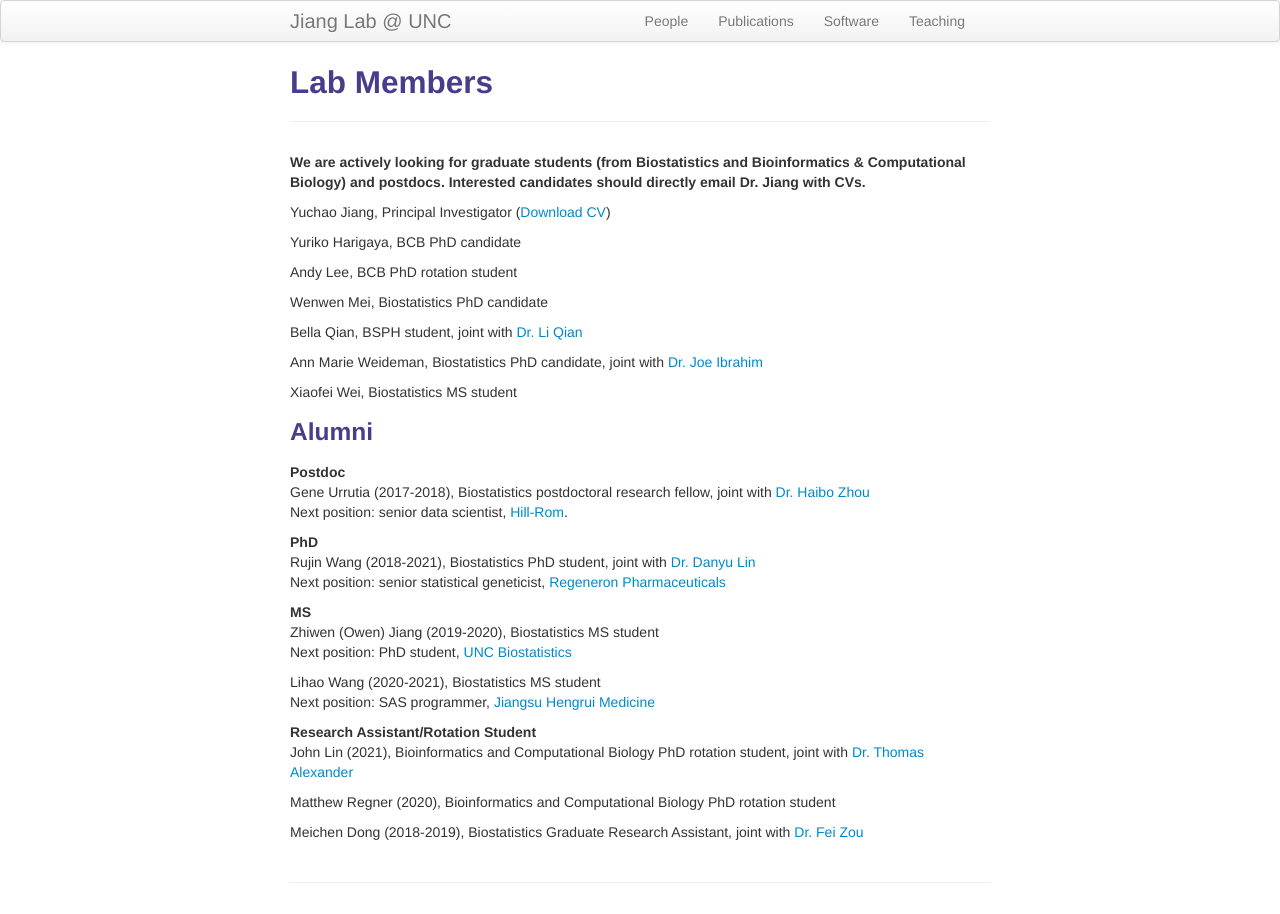
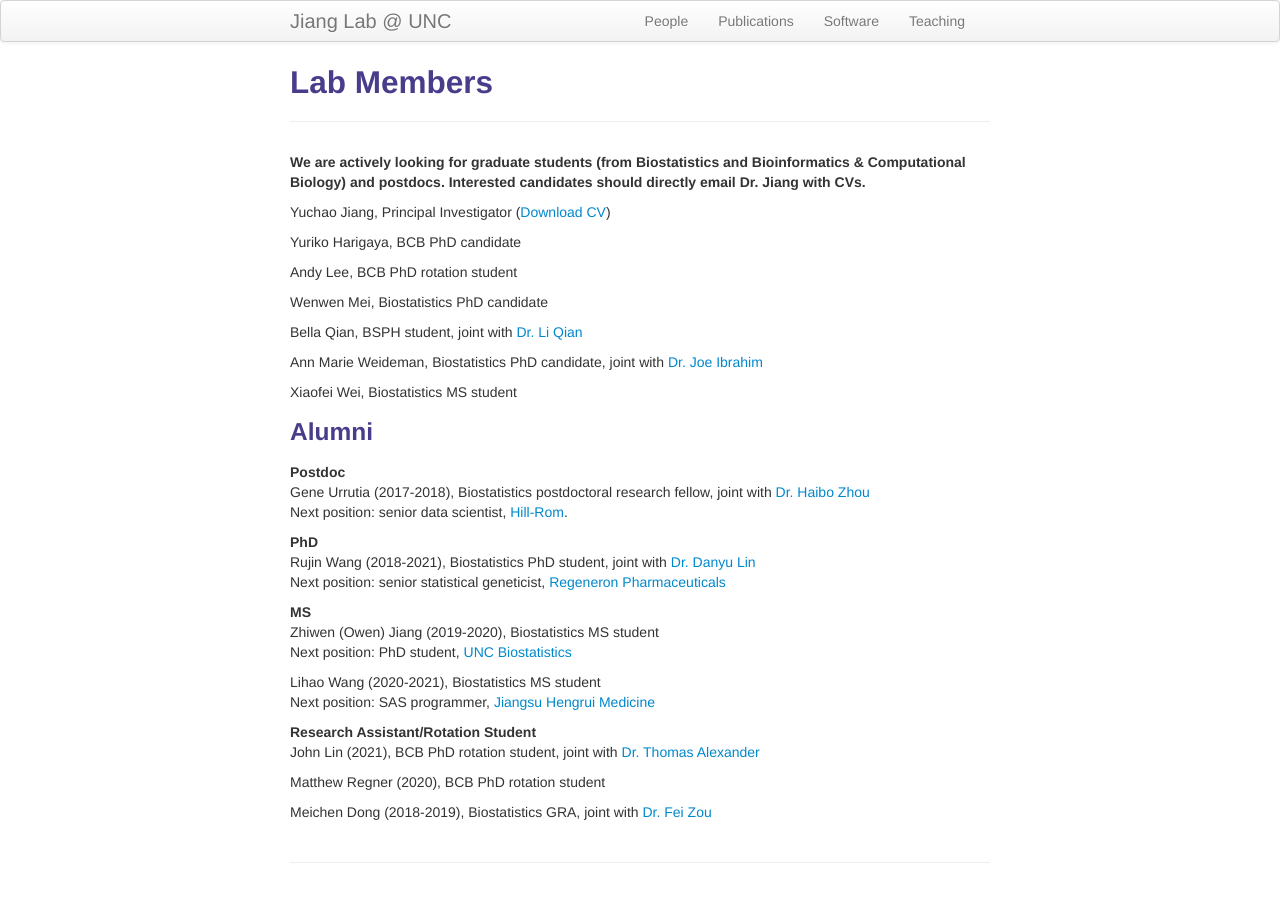
Before and after one commit to yuchaojiang/yuchaojiang.github.io, a Jekyll site: the page built from pages/people.md, in a window 1280 px wide. Built offline with Jekyll 4.4.1, drawn with Linux system fonts in a browser that asks for light colours.

Commit message:
Update people.md

```diff
--- a/pages/people.md
+++ b/pages/people.md
@@ -38,8 +38,8 @@ Lihao Wang (2020-2021), Biostatistics MS student <br/>
 Next position: SAS programmer, [Jiangsu Hengrui Medicine](http://www.hrs.com.cn/)
 
 **Research Assistant/Rotation Student**<br/>
-John Lin (2021), Bioinformatics and Computational Biology PhD rotation student, joint with [Dr. Thomas Alexander](https://unclineberger.org/directory/thomas-alexander/) <br/>
+John Lin (2021), BCB PhD rotation student, joint with [Dr. Thomas Alexander](https://unclineberger.org/directory/thomas-alexander/) <br/>
 
-Matthew Regner (2020), Bioinformatics and Computational Biology PhD rotation student <br/>
+Matthew Regner (2020), BCB PhD rotation student <br/>
 
-Meichen Dong (2018-2019), Biostatistics Graduate Research Assistant, joint with [Dr. Fei Zou](https://sph.unc.edu/adv_profile/fei-zou-phd/) <br/>
+Meichen Dong (2018-2019), Biostatistics GRA, joint with [Dr. Fei Zou](https://sph.unc.edu/adv_profile/fei-zou-phd/) <br/>
```
